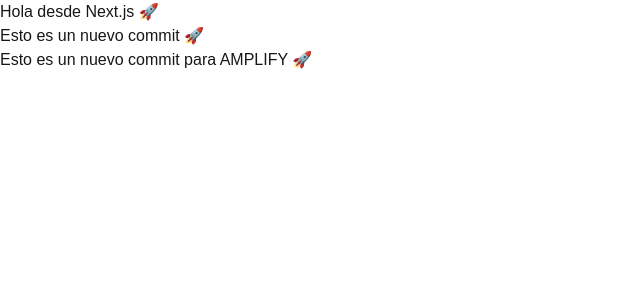
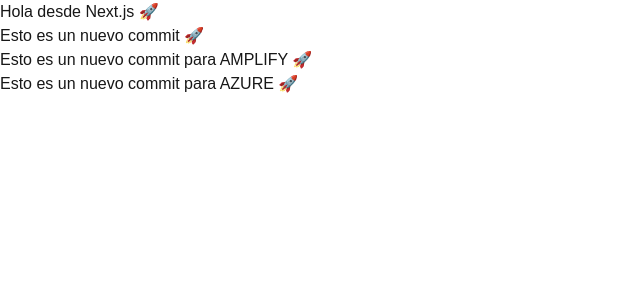
Before and after one commit to Ripsg/my-next-lab, a Next.js app: page / in a window 1280 px wide. Shown: the top 300 px of the page, without its empty margins (0-640 px from the left). Built offline with nearby package versions, Linux system fonts and the light colour scheme.

Commit message:
commit para AZURE

```diff
--- a/src/app/page.tsx
+++ b/src/app/page.tsx
@@ -5,6 +5,7 @@
   <h1>Hola desde Next.js 🚀</h1>
   <h1>Esto es un nuevo commit 🚀</h1>
   <h1>Esto es un nuevo commit para AMPLIFY 🚀</h1>
+  <h1>Esto es un nuevo commit para AZURE 🚀</h1>
   </div>;
 
 }
```
